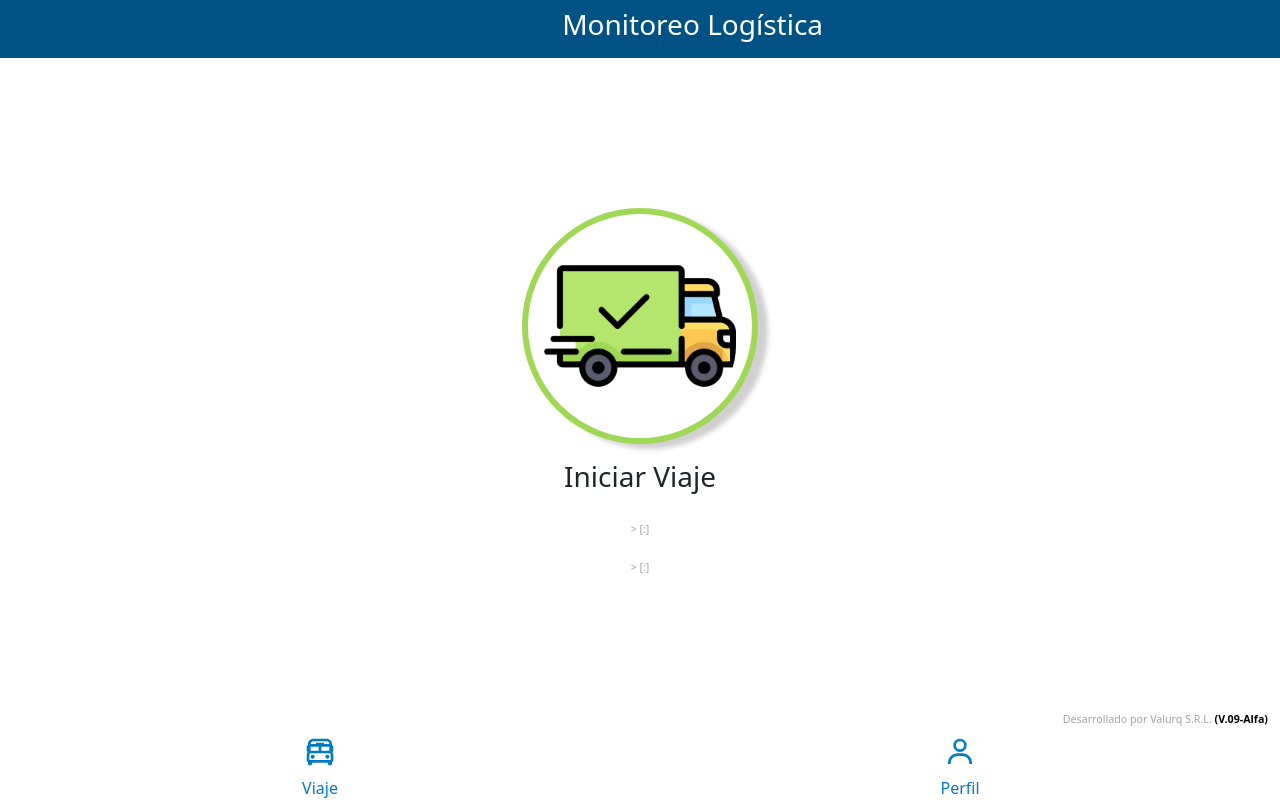
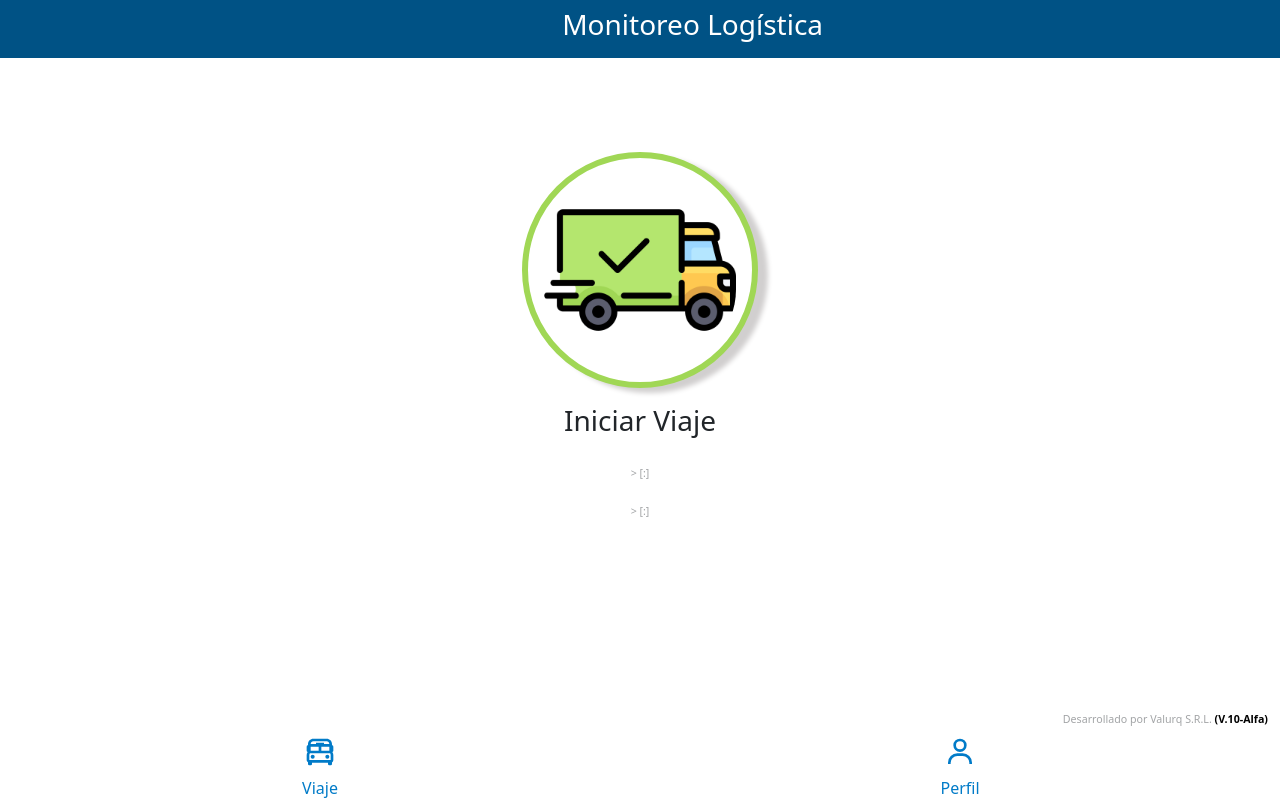
Before and after one commit to AlbertV99/app-monitoreo-chofer, a React (Vite) app: page /viajeMov in a window 1280 px wide. Built offline with nearby package versions, Linux system fonts and the light colour scheme.

Commit message:
Se agrega recomendaciones de viaje, y actualizacion visual para viaje

```diff
--- a/src/components/menuInf.jsx
+++ b/src/components/menuInf.jsx
@@ -26,7 +26,7 @@ const MenuInferior = (props) => {
                 </Col>
                 <Col xs={8} style={{padding:'0px',textAlign:'right'}}>
                     <p style={{fontSize:'8pt',color:'#a2a4a6',margin:'3px 0px'}}>
-                        Desarrollado por Valurq S.R.L.<span style={{fontWeight:"bold",color:'black'}}> (V.09-Alfa)</span>
+                        Desarrollado por Valurq S.R.L.<span style={{fontWeight:"bold",color:'black'}}> (V.10-Alfa)</span>
                     </p>
                 </Col>
             </Row>
--- a/src/paginas/ViajeMov.jsx
+++ b/src/paginas/ViajeMov.jsx
@@ -37,6 +37,12 @@ const ViajeMov = (props) => {
             let temp = JSON.parse(viaje);
 
             setDatoViaje(temp);
+            alert("Recomendaciones para iniciar un viaje:\n"+
+                  "- Mantenga sus datos prendidos en todo momento\n"+
+                  "- Tenga el GPS encendido durante el viaje\n"+
+                  "- No bloquee el Celular \n"+
+                  "- Maneje con cuidado"
+                  )
         }
     }, []);
 
@@ -120,14 +126,10 @@ const ViajeMov = (props) => {
         guardarNuevoJson("/posicion/Parametros/ABMForm.php",{"lat":datoViajeBK.lat,"lon":datoViajeBK.lon,"id_viaje":datoViaje.id});
 
     }
-    const enviarDatos = () => {
-        console.log(ubicacion)
-        console.log(datoViaje)
-        setDatoForm({"lat":ubicacion.latitud,"lon":ubicacion.longitud,"id_viaje": datoViaje.id});
-        console.log(datoForm,datoViajeBK,{"lat":ubicacion.latitud,"lon":ubicacion.longitud,"id_viaje": datoViaje.id});
-        guardarNuevoJson("/posicion/Parametros/ABMForm.php",datoForm);
-        guardarNuevoJson("/posicion/Parametros/ABMForm.php",datoViajeBK);
-        guardarNuevoJson("/posicion/Parametros/ABMForm.php", {"lat":ubicacion.latitud,"lon":ubicacion.longitud,"id_viaje": datoViaje.id});
+    const pararViaje = () => {
+        setDatoForm({"id_viaje":datoViaje.id,"estado":"TERMINADO"});
+        // guardarNuevoJson("/posicion/Parametros/ABMForm.php",datoForm);
+        guardarNuevoJson("/viaje/Parametros/ABMForm2.php?opcion=N",datoForm);
         // Envía la foto y los datos al servidor utilizando fetch
 
     }
@@ -146,23 +148,7 @@ const ViajeMov = (props) => {
                         </Col>
                         <Col>
                             <h3>{datoViaje.destino}</h3>
-                        </Col>
-                        <Col xs={1}>
-                        </Col>
-                    </Row>
-                    <Row>
-                        <Col xs={1}>
-                        </Col>
-                        <Col>
                             <p>{datoViaje.chofer}</p>
-                        </Col>
-                        <Col xs={1}>
-                        </Col>
-                    </Row>
-                    <Row>
-                        <Col xs={1}>
-                        </Col>
-                        <Col>
                             <p>{datoViaje.movil}</p>
                         </Col>
                         <Col xs={1}>
```
